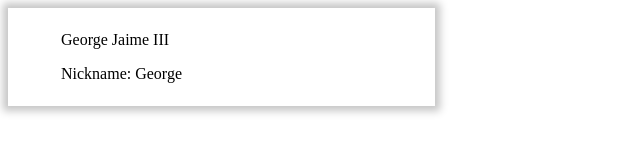
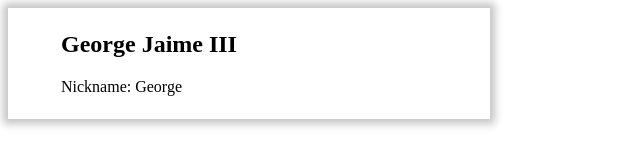
Before and after one commit to dyurj/dyurj.github.io, a plain HTML site: page index.html in a window 1280 px wide. Shown: the whole page, without its empty margins (0-640 px from the left). Drawn offline with Linux system fonts and the light colour scheme.

Commit message:
fixed initial text layout in index.html

```diff
--- a/index.html
+++ b/index.html
@@ -6,7 +6,7 @@
         <table>
             <tr>
                 <td>
-                    <p>George Jaime III</p>
+                    <h2>George Jaime III</h2>
                     <p>Nickname: George</p>
                 </td>
             </tr>
```
